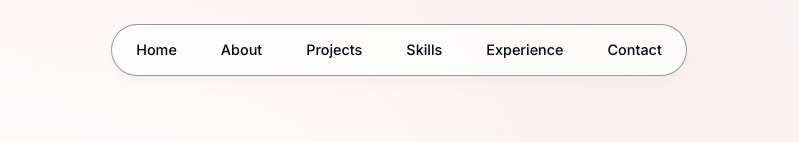
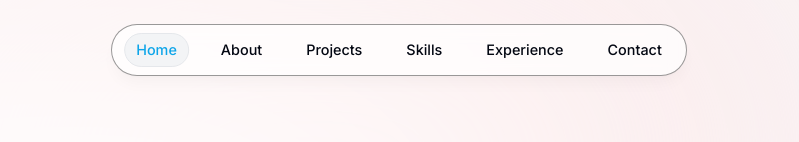
Before and after one commit to RenePung/portfolio-website-rene, a Next.js app: page / in a window 1280 px wide. Shown: the top 142 px of the page, without its empty margins (241-1040 px from the left). Built offline with nearby package versions, Linux system fonts and the light colour scheme.

Commit message:
clsx utility set for home section

```diff
--- a/components/header.tsx
+++ b/components/header.tsx
@@ -33,10 +33,19 @@ export default function Header() {
             >
 
             <Link
-            className="flex w-full items-center justify-center px-3 py-3 hover:text-sky-500 transition"
+            className={clsx("flex w-full items-center justify-center px-3 py-3 hover:text-sky-500 transition", {
+              "text-sky-500": activeSection === link.name,
+            })}
             href={link.hash}
             >
             {link.name}
+
+            {
+              link.name === activeSection && (
+                <span className="bg-gray-100 rounded-full absolute inset-0 -z-10 border"></span>
+              )
+            }
+
             </Link>
             </motion.li>
           ))}
```
